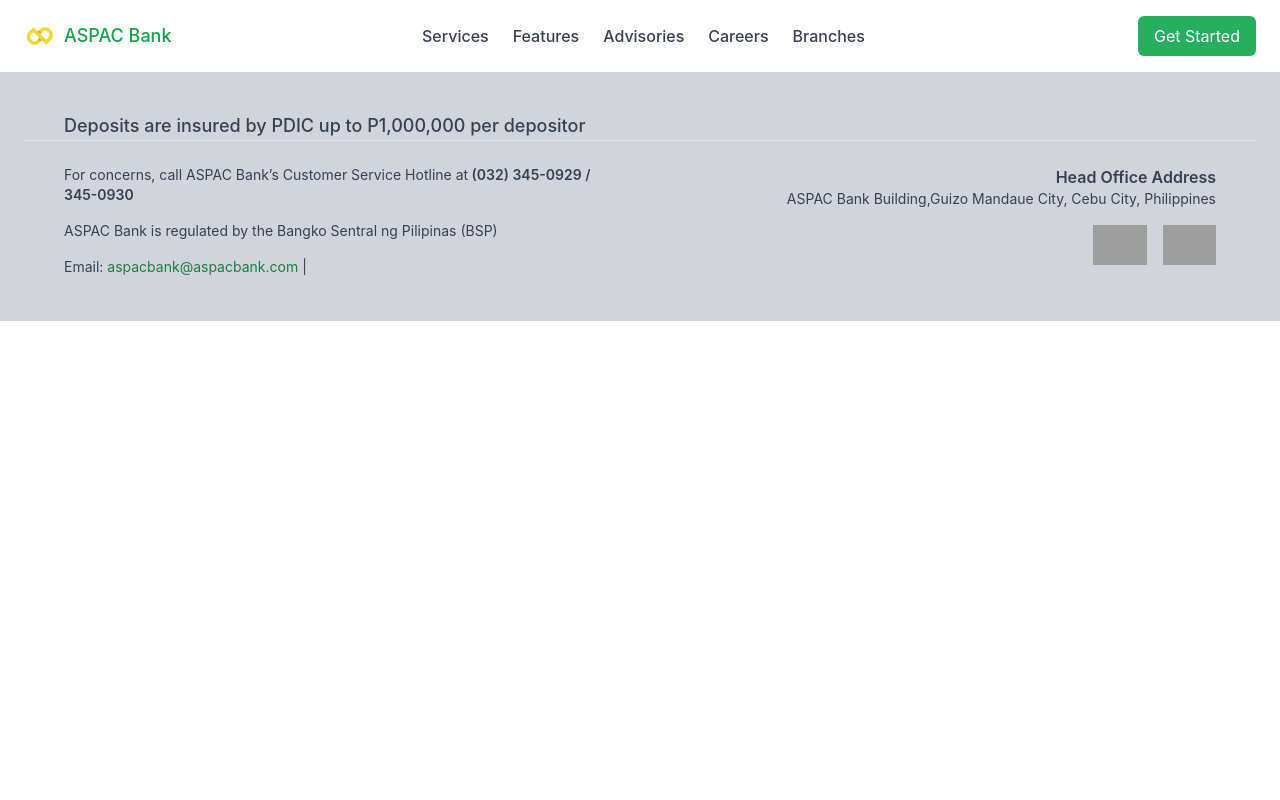
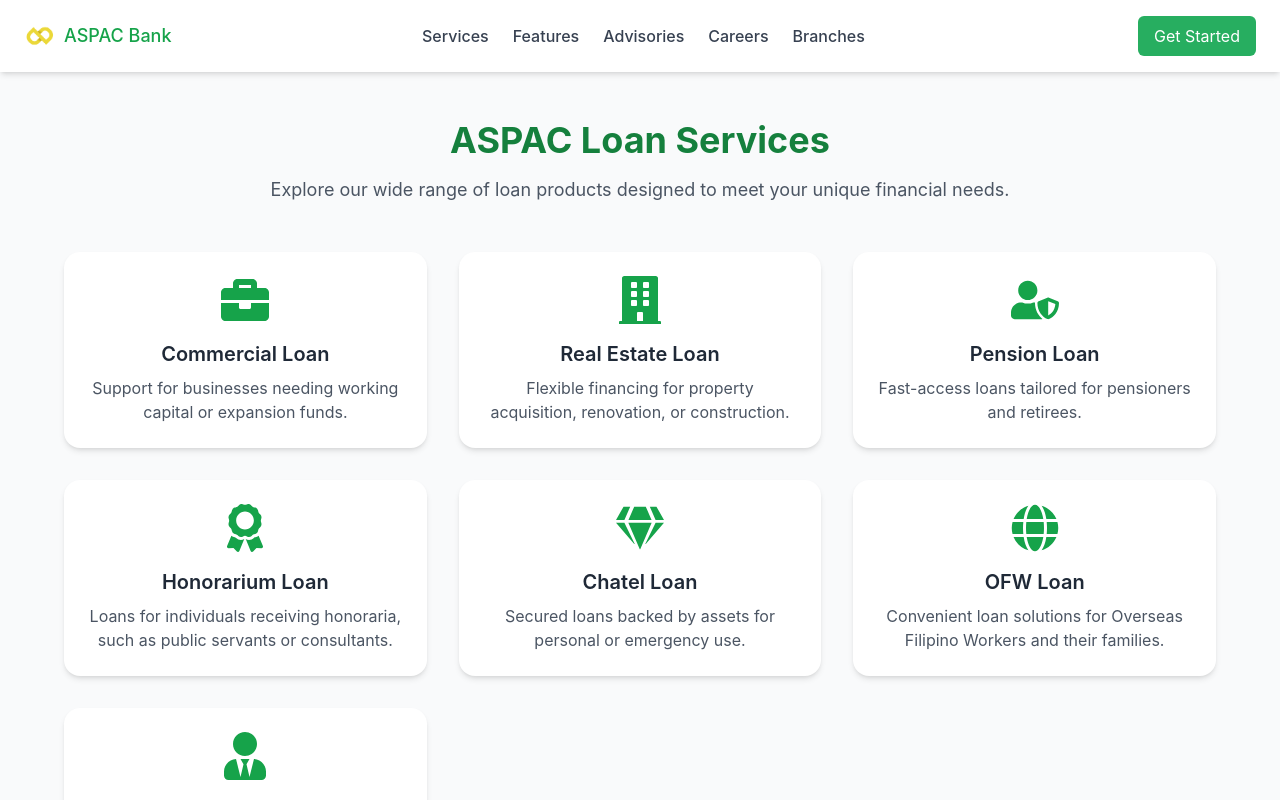
Before and after one commit to Christian-aspacbank/aspacbank, a React (Create React App) app: page /loans in a window 1280 px wide. Shown: the top 800 px of the page. Built offline with nearby package versions, Linux system fonts and the light colour scheme; grey boxes are pictures that could not be loaded.

Commit message:
Update code

```diff
--- a/src/App.tsx
+++ b/src/App.tsx
@@ -18,6 +18,7 @@ import PeraPadala from "./Pages/PeraPadala"; // adjust path as needed
 import InternationalRemittance from "./Pages/InternationalRemittance"; // adjust path as needed
 import Cashincashout from "./Pages/Cashincashout"; // Correct import for the Cashincashout component
 import CebuanaBillsPayment from "./Pages/CebuanaBillsPayment";
+import Loans from "./Pages/Loans";
 
 import "./index.css";
 
@@ -44,6 +45,7 @@ const App: React.FC = () => {
           <Route path="international-remittance" element={<InternationalRemittance />} />
           <Route path="/cash-in-cash-out" element={<Cashincashout />} /> {/* Corrected component name */}
           <Route path="/cebuana-bills-payment" element={<CebuanaBillsPayment />} />
+          <Route path="/loans" element={<Loans />} />
 
         </Routes>
         <Footer />
--- /dev/null
+++ b/src/Pages/Loans.tsx
@@ -0,0 +1,76 @@
+import React from "react";
+import { FaBriefcase, FaBuilding, FaUserShield, FaAward, FaGem, FaGlobe, FaUserTie } from "react-icons/fa";
+
+interface LoanType {
+  title: string;
+  description: string;
+  Icon: React.ElementType;
+}
+
+const loanTypes: LoanType[] = [
+  {
+    title: "Commercial Loan",
+    description: "Support for businesses needing working capital or expansion funds.",
+    Icon: FaBriefcase as React.ComponentType<React.SVGProps<SVGSVGElement>>,
+  },
+  {
+    title: "Real Estate Loan",
+    description: "Flexible financing for property acquisition, renovation, or construction.",
+    Icon: FaBuilding as React.ComponentType<React.SVGProps<SVGSVGElement>>,
+  },
+  {
+    title: "Pension Loan",
+    description: "Fast-access loans tailored for pensioners and retirees.",
+    Icon: FaUserShield as React.ComponentType<React.SVGProps<SVGSVGElement>>,
+  },
+  {
+    title: "Honorarium Loan",
+    description: "Loans for individuals receiving honoraria, such as public servants or consultants.",
+    Icon: FaAward as React.ComponentType<React.SVGProps<SVGSVGElement>>,
+  },
+  {
+    title: "Chatel Loan",
+    description: "Secured loans backed by assets for personal or emergency use.",
+    Icon: FaGem as React.ComponentType<React.SVGProps<SVGSVGElement>>,
+  },
+  {
+    title: "OFW Loan",
+    description: "Convenient loan solutions for Overseas Filipino Workers and their families.",
+    Icon: FaGlobe as React.ComponentType<React.SVGProps<SVGSVGElement>>,
+  },
+  {
+    title: "Salary Loan",
+    description: "Quick and easy loans for employed individuals with flexible terms.",
+    Icon: FaUserTie as React.ComponentType<React.SVGProps<SVGSVGElement>>,
+  },
+];
+
+const Loans: React.FC = () => {
+  return (
+    <div className="px-6 py-12 bg-gray-50 min-h-screen">
+      <div className="max-w-6xl mx-auto text-center mb-12">
+        <h1 className="text-4xl font-bold text-green-700 mb-4">ASPAC Loan Services</h1>
+        <p className="text-lg text-gray-600">
+          Explore our wide range of loan products designed to meet your unique financial needs.
+        </p>
+      </div>
+
+      <div className="grid grid-cols-1 sm:grid-cols-2 lg:grid-cols-3 gap-8 max-w-6xl mx-auto">
+        {loanTypes.map(({ title, description, Icon }, index) => (
+          <div
+            key={index}
+            className="bg-white p-6 rounded-2xl shadow-md hover:shadow-xl transition duration-300"
+          >
+            <div className="flex items-center justify-center text-green-600 mb-4">
+              <Icon className="text-5xl" />
+            </div>
+            <h3 className="text-xl font-semibold text-gray-800 mb-2 text-center">{title}</h3>
+            <p className="text-gray-600 text-center">{description}</p>
+          </div>
+        ))}
+      </div>
+    </div>
+  );
+};
+
+export default Loans;
--- a/src/components/Navbar.tsx
+++ b/src/components/Navbar.tsx
@@ -5,7 +5,7 @@ const Navbar: React.FC = () => {
   const [isOpen, setIsOpen] = useState(false);
 
   return (
-    <nav className="bg-white py-4 px-6 flex justify-between items-center relative">
+    <nav className="bg-white py-4 px-6 flex justify-between items-center sticky top-0 z-50 shadow-md">
       {/* Logo - Always Visible on All Devices */}
       <Link
         to="/"
--- a/src/index.css
+++ b/src/index.css
@@ -12,6 +12,7 @@ body {
   -moz-osx-font-smoothing: grayscale;
 }
 
+
 code {
   font-family: source-code-pro, Menlo, Monaco, Consolas, 'Courier New',
     monospace;
```
